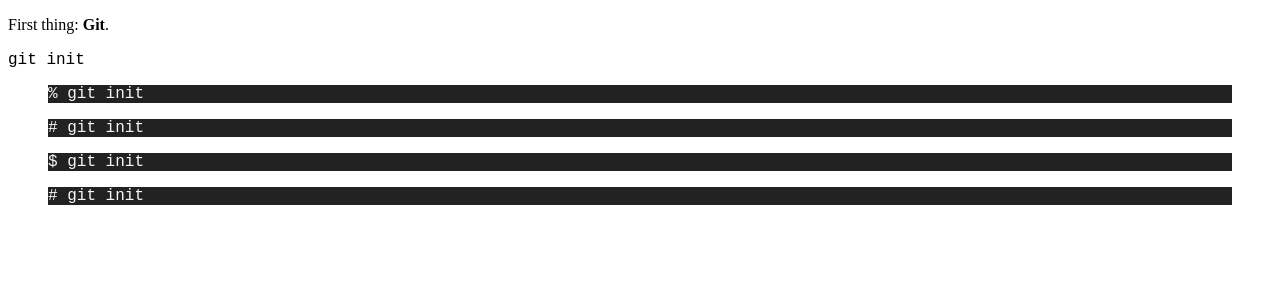
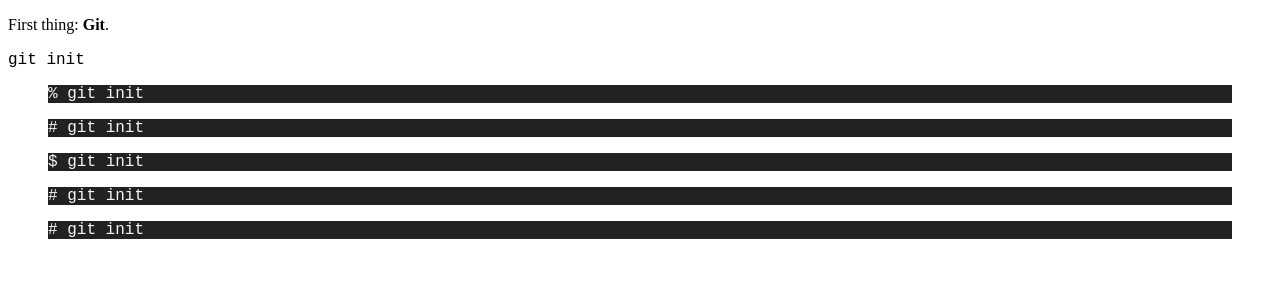
Before and after one commit to menozero/jekyll-sample, a Jekyll site: the page built from _posts/2016-01-16-git.md, in a window 1280 px wide. Shown: the top 300 px of the page. Built offline with Jekyll 4.4.1, drawn with Linux system fonts in a browser that asks for light colours.

Commit message:
Update 2016-01-16-git.md

```diff
--- a/_posts/2016-01-16-git.md
+++ b/_posts/2016-01-16-git.md
@@ -11,14 +11,18 @@ First thing: **Git**.
 % git init
 {% endhighlight %}
 
-{% highlight shell %}
+{% highlight shell-session %}
 # git init
 {% endhighlight %}
 
-{% highlight shell %}
+{% highlight shell-session %}
 $ git init
 {% endhighlight %}
 
-{% highlight shell %}
+{% highlight console %}
 # git init
 {% endhighlight %}
+
+{% highlight bash %}
+# git init
+{% endhighlight %}
```
